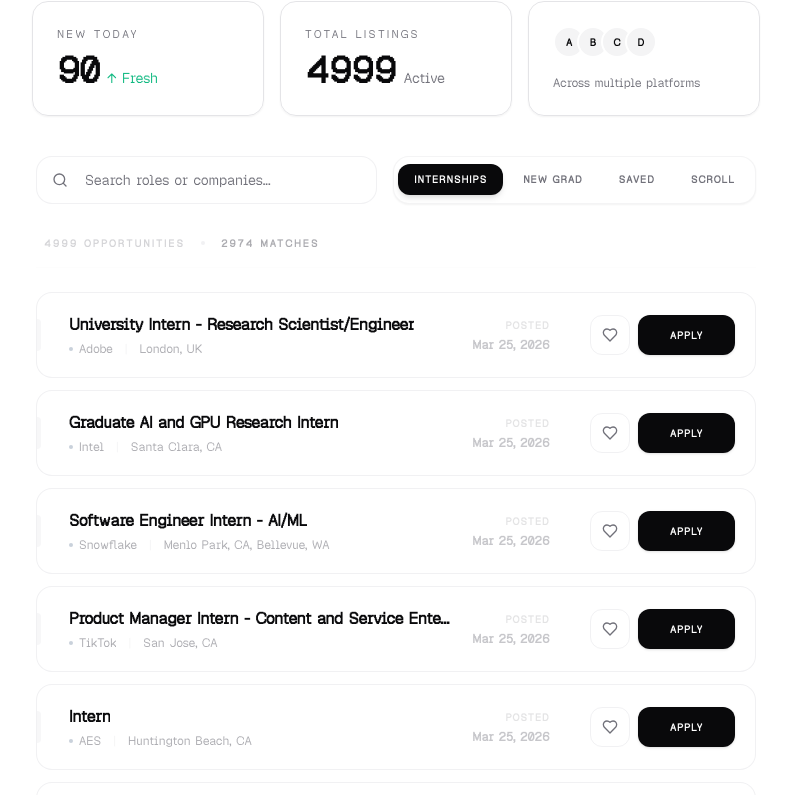
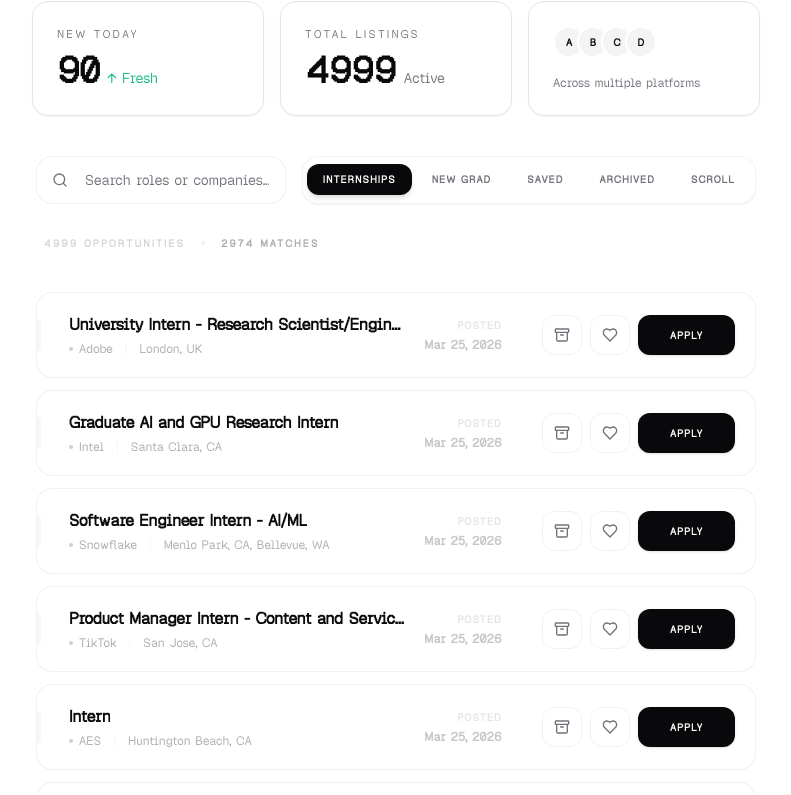
Before and after one commit to HejSidharth/jobbie, a React (Vite) app: page /jobs in a window 1280 px wide. Shown: the part 287-1082 px from the top of the page, without its empty margins (244-1035 px from the left). Built offline with nearby package versions, Linux system fonts and the light colour scheme.

Commit message:
feat(jobs): support archiving hidden listings

```diff
--- a/src/components/jobs/JobsExplorer.tsx
+++ b/src/components/jobs/JobsExplorer.tsx
@@ -1,4 +1,4 @@
-import { Bookmark, ChevronLeft, ChevronRight, ExternalLink, Heart, CheckCircle2, Search, ArrowUpRight, Flame, X, Check, Home } from "lucide-react";
+import { Archive, CheckCircle2, Search, ArrowUpRight, X, Check, Home, ChevronLeft, ChevronRight, Heart, RotateCcw } from "lucide-react";
 import { startTransition, useDeferredValue, useEffect, useState, useCallback, useMemo } from "react";
 import { motion, AnimatePresence, useMotionValue, useTransform } from "framer-motion";
 
@@ -11,7 +11,8 @@ import {
   DropdownMenuTrigger,
 } from "@/components/ui/dropdown-menu";
 
-type JobCategory = "intern" | "new_grad" | "saved" | "doom";
+type JobCategory = "intern" | "new_grad";
+type JobFilter = JobCategory | "saved" | "archived" | "doom";
 
 type JobSource = {
   sourceId: string;
@@ -52,17 +53,19 @@ type JobsMetaResponse = {
   parseWarnings: string[];
 };
 
-const FILTER_OPTIONS: Array<{ id: JobCategory; label: string; icon?: any }> = [
+const FILTER_OPTIONS: Array<{ id: JobFilter; label: string; icon?: any }> = [
   { id: "intern", label: "Internships" },
   { id: "new_grad", label: "New Grad" },
   { id: "saved", label: "Saved" },
+  { id: "archived", label: "Archived" },
   { id: "doom", label: "Scroll" },
 ];
 
-function getTitleForFilter(filter: JobCategory): string {
+function getTitleForFilter(filter: JobFilter): string {
   if (filter === "intern") return "Internships";
   if (filter === "new_grad") return "New Grad";
   if (filter === "saved") return "Saved Jobs";
+  if (filter === "archived") return "Archived Jobs";
   return "Doom Scroll";
 }
 
@@ -116,7 +119,7 @@ export function JobsExplorer() {
   const [meta, setMeta] = useState<JobsMetaResponse | null>(null);
   const [pageSize, setPageSize] = useState(50);
   const [search, setSearch] = useState("");
-  const [filter, setFilter] = useState<JobCategory>("intern");
+  const [filter, setFilter] = useState<JobFilter>("intern");
   const [doomPreference, setDoomPreference] = useState<"intern" | "new_grad" | null>(null);
   const [savedSubFilter, setSavedSubFilter] = useState<"all" | "applied" | "pending">("all");
   const [page, setPage] = useState(1);
@@ -134,6 +137,10 @@ export function JobsExplorer() {
     const viewed = localStorage.getItem("jobbie-viewed-jobs");
     return viewed ? new Set(JSON.parse(viewed)) : new Set();
   });
+  const [archivedIds, setArchivedIds] = useState<string[]>(() => {
+    const archived = localStorage.getItem("jobbie-archived-jobs");
+    return archived ? JSON.parse(archived) : [];
+  });
 
   useEffect(() => {
     localStorage.setItem("jobbie-saved-jobs", JSON.stringify(savedIds));
@@ -146,6 +153,10 @@ export function JobsExplorer() {
   useEffect(() => {
     localStorage.setItem("jobbie-viewed-jobs", JSON.stringify(Array.from(viewedIds)));
   }, [viewedIds]);
+
+  useEffect(() => {
+    localStorage.setItem("jobbie-archived-jobs", JSON.stringify(archivedIds));
+  }, [archivedIds]);
 
   useEffect(() => {
     if (filter === "doom") {
@@ -179,6 +190,10 @@ export function JobsExplorer() {
     setAppliedIds(prev => prev.includes(id) ? prev.filter(i => i !== id) : [...prev, id]);
   }, []);
 
+  const toggleArchived = useCallback((id: string) => {
+    setArchivedIds((prev) => (prev.includes(id) ? prev.filter((entry) => entry !== id) : [...prev, id]));
+  }, []);
+
   useEffect(() => {
     if (filter === "doom") {
       const header = document.querySelector("header");
@@ -194,10 +209,11 @@ export function JobsExplorer() {
   }, [filter]);
 
   const clearAllData = useCallback(() => {
-    if (confirm("Reset everything? This will clear all saved, applied, and viewed jobs.")) {
+    if (confirm("Reset everything? This will clear all saved, applied, viewed, and archived jobs.")) {
       localStorage.removeItem("jobbie-saved-jobs");
       localStorage.removeItem("jobbie-applied-jobs");
       localStorage.removeItem("jobbie-viewed-jobs");
+      localStorage.removeItem("jobbie-archived-jobs");
       window.location.reload();
     }
   }, []);
@@ -244,6 +260,14 @@ export function JobsExplorer() {
   const query = deferredSearch.trim().toLowerCase();
   const pageTitle = getTitleForFilter(filter);
   const filteredJobs = jobs.filter((job) => {
+    const isArchived = archivedIds.includes(job.id);
+
+    if (filter === "archived") {
+      if (!isArchived) return false;
+    } else if (isArchived) {
+      return false;
+    }
+
     // Hide viewed jobs unless we are in some specific view where it doesn't matter
     if (filter === "doom") {
       if (viewedIds.has(job.id)) return false;
@@ -257,7 +281,7 @@ export function JobsExplorer() {
       const isApplied = appliedIds.includes(job.id);
       if (savedSubFilter === "applied" && !isApplied) return false;
       if (savedSubFilter === "pending" && isApplied) return false;
-    } else if (filter !== "doom") {
+    } else if (filter !== "doom" && filter !== "archived") {
       // For other tabs, check category
       if (job.category !== filter) return false;
       // Hide applied jobs from main lists
@@ -525,7 +549,7 @@ export function JobsExplorer() {
         </div>
 
         <div className="flex items-center gap-4 px-2 text-[10px] font-bold uppercase tracking-[0.2em] text-muted-foreground/30 border-b border-border/10 pb-4">
-          <span>{jobs.length} Opportunities</span>
+          <span>{jobs.length - archivedIds.length} Opportunities</span>
           <div className="h-1 w-1 rounded-full bg-border/50" />
           <span className="text-muted-foreground/60">{filteredJobs.length} matches</span>
         </div>
@@ -560,6 +584,7 @@ export function JobsExplorer() {
             {pageJobs.map((job, idx) => {
               const isSaved = savedIds.includes(job.id);
               const isApplied = appliedIds.includes(job.id);
+              const isArchived = archivedIds.includes(job.id);
 
               return (
                 <div
@@ -603,6 +628,22 @@ export function JobsExplorer() {
 
                     <div className="flex items-center gap-2">
                       <button
+                         onClick={(e) => {
+                           e.stopPropagation();
+                           toggleArchived(job.id);
+                         }}
+                         className={cn(
+                           "flex h-10 w-10 items-center justify-center rounded-xl border transition-colors",
+                           isArchived
+                             ? "border-amber-500/30 bg-amber-500/5 text-amber-500"
+                             : "border-border/50 text-muted-foreground hover:text-foreground"
+                         )}
+                         aria-label={isArchived ? "Restore archived job" : "Archive job"}
+                      >
+                        {isArchived ? <RotateCcw className="h-4 w-4" /> : <Archive className="h-4 w-4" />}
+                      </button>
+
+                      <button
                          onClick={(e) => { e.stopPropagation(); toggleSave(job.id); }}
                          className={cn(
                            "flex h-10 w-10 items-center justify-center rounded-xl border transition-colors",
@@ -641,6 +682,16 @@ export function JobsExplorer() {
                             ) : (
                               <CheckCircle2 className="h-3.5 w-3.5 opacity-50" />
                             )}
+                          </DropdownMenuItem>
+                          <DropdownMenuItem
+                            className={cn(
+                              "flex items-center justify-between rounded-xl px-4 py-3 text-[10px] font-black uppercase tracking-widest transition-colors cursor-pointer",
+                              isArchived ? "focus:bg-sky-500/10 focus:text-sky-500" : "focus:bg-amber-500/10 focus:text-amber-500"
+                            )}
+                            onClick={() => toggleArchived(job.id)}
+                          >
+                            {isArchived ? "Restore Job" : "Archive Job"}
+                            {isArchived ? <RotateCcw className="h-3.5 w-3.5 opacity-50" /> : <Archive className="h-3.5 w-3.5 opacity-50" />}
                           </DropdownMenuItem>
                         </DropdownMenuContent>
                       </DropdownMenu>
```
Also changed, not shown: 1 other file (tests, documents, lock files or other folders).
